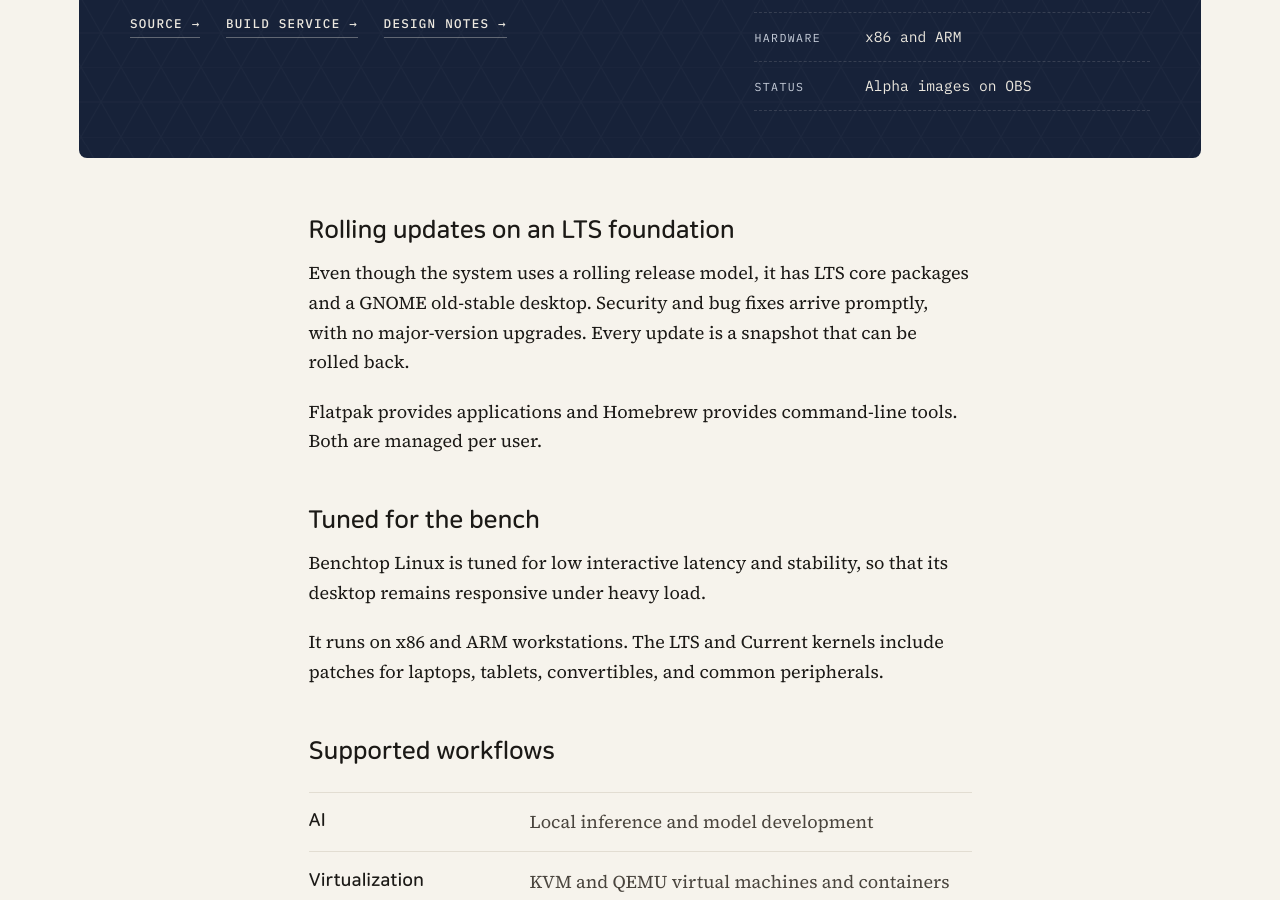
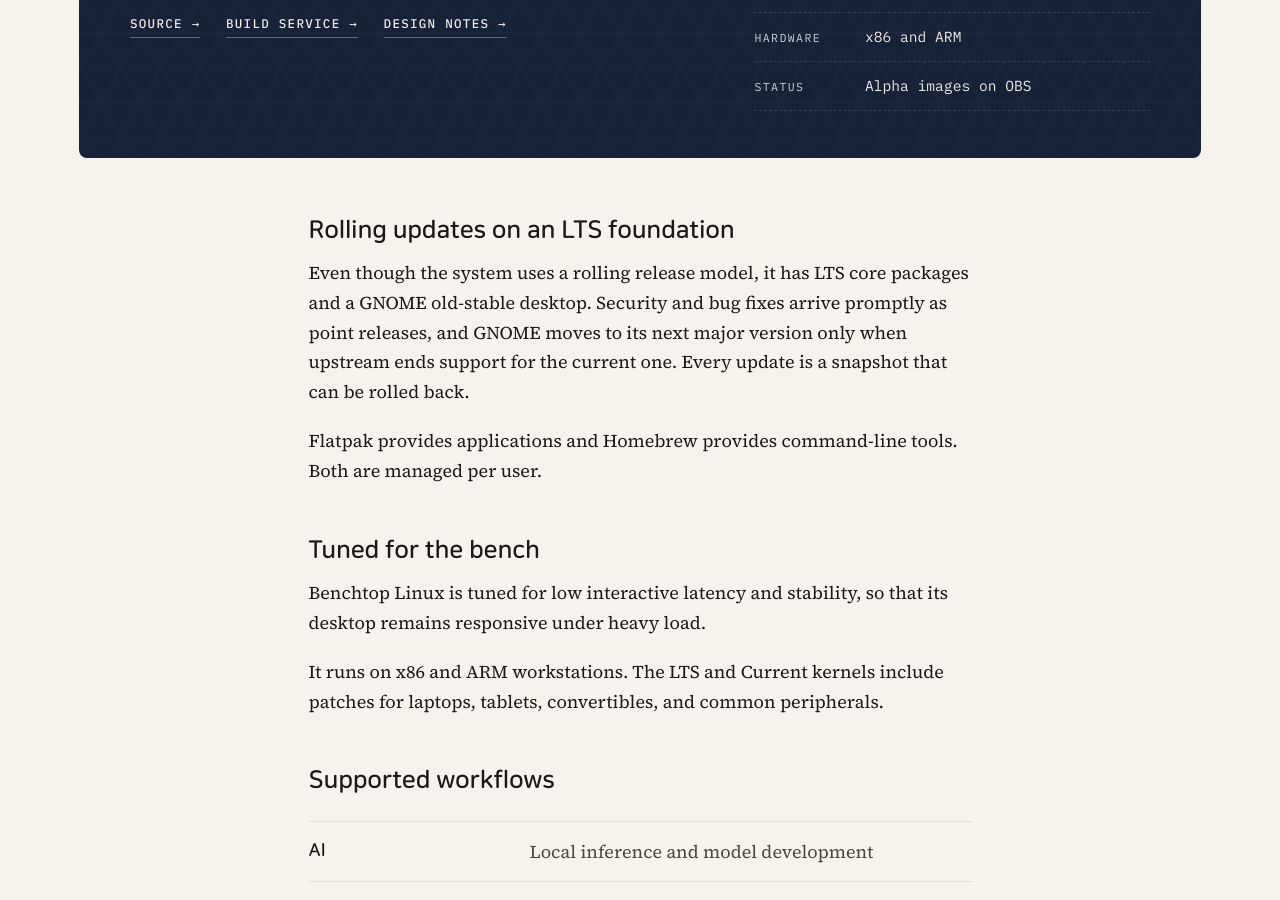
Before and after one commit to TechnicompLabs/technicomplabs.github.io, a Jekyll site: the page built from _pages/benchtop.md, in a window 1280 px wide and 900 px high, scrolled down 663 px. Built offline with Jekyll 4.4.1, drawn with Linux system fonts in a browser that asks for light colours.

Commit message:
Benchtop page: correct the GNOME upgrade cadence

```diff
--- a/_pages/benchtop.md
+++ b/_pages/benchtop.md
@@ -17,7 +17,7 @@ description: "Technicomp Benchtop Linux, the operating system for the technical
 
 ## Rolling updates on an LTS foundation
 
-Even though the system uses a rolling release model, it has LTS core packages and a GNOME old-stable desktop. Security and bug fixes arrive promptly, with no major-version upgrades. Every update is a snapshot that can be rolled back.
+Even though the system uses a rolling release model, it has LTS core packages and a GNOME old-stable desktop. Security and bug fixes arrive promptly as point releases, and GNOME moves to its next major version only when upstream ends support for the current one. Every update is a snapshot that can be rolled back.
 
 Flatpak provides applications and Homebrew provides command-line tools. Both are managed per user.
 
```
